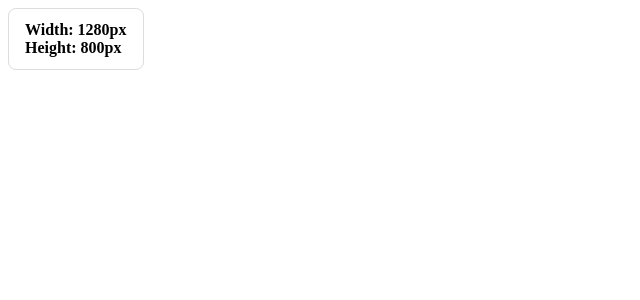
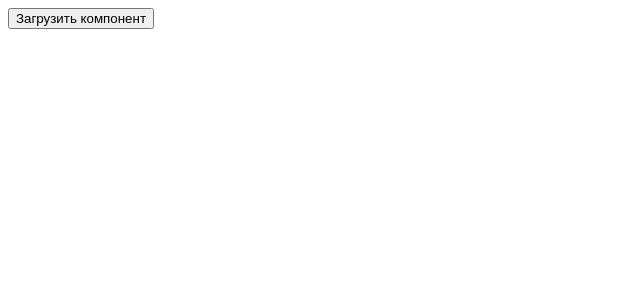
Before and after one commit to GreenXred/Education-lessons, a React (Vite) app in the folder REACT-lessons/: page / in a window 1280 px wide. Shown: the top 300 px of the page, without its empty margins (0-640 px from the left). Built offline with nearby package versions, Linux system fonts and the light colour scheme.

Commit message:
Task 20 completed

```diff
--- a/REACT-lessons/src/app.jsx
+++ b/REACT-lessons/src/app.jsx
@@ -1,9 +1,25 @@
-import ShowWindowSize from "./lesson-18/showWindowSize";
+import React, { Suspense, lazy, useState } from "react";
+const BigComponent = lazy(() => import("./lesson-20/bigComponent"));
+
 
 export default function App() {
+    const [show, setShow] = useState(false);
+
     return (
-        <div>
-            <ShowWindowSize />
-        </div>
+        <>
+            {show
+                ? (
+                    <Suspense fallback="Загрузка компонента...">
+                        <BigComponent />
+                    </Suspense>
+                )
+                : (
+                    <button type="button" onClick={() => setShow(true)}>
+                        Загрузить компонент
+                    </button>
+                )
+            }
+
+        </>
     )
 }
--- /dev/null
+++ b/REACT-lessons/src/lesson-20/bigComponent.jsx
@@ -0,0 +1,8 @@
+// Создай файл BigComponent.jsx, в котором выводится любой текст. Импортируй его в App.jsx с помощью React.lazy().
+// Оберни его в Suspense с fallback="Загрузка компонента...". Сделай так, чтобы он появлялся только после клика на кнопку.
+
+export default function BigComponent() {
+    return (
+        <div>Lorem ipsum dolor, sit amet consectetur adipisicing elit.</div>
+    )
+}
```
